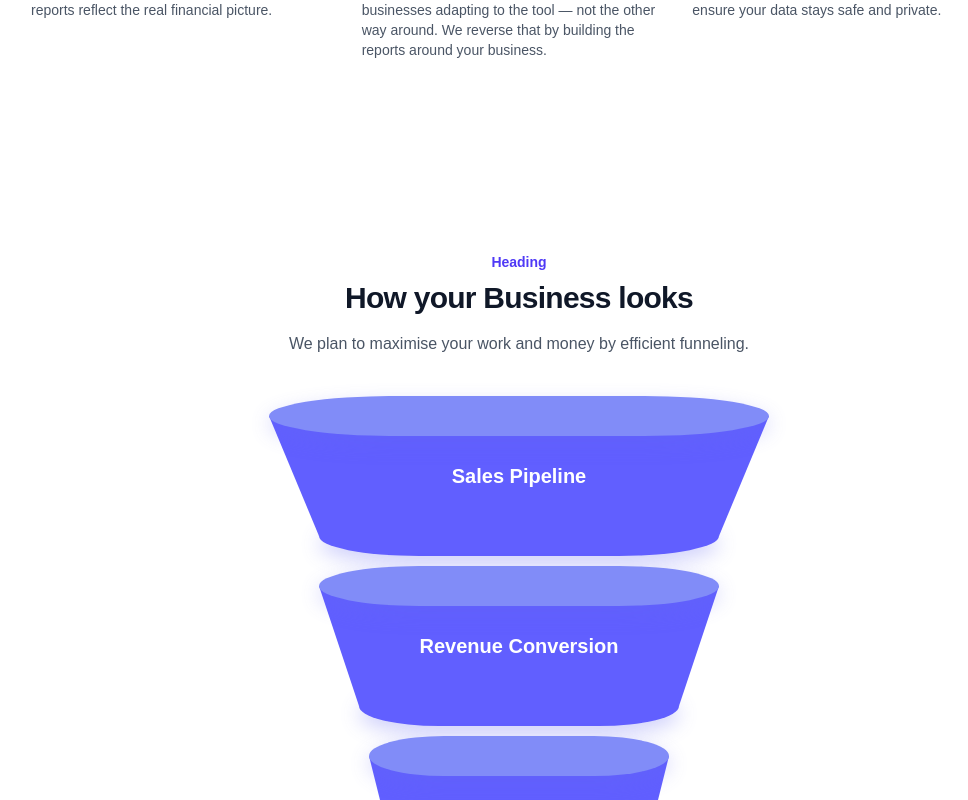
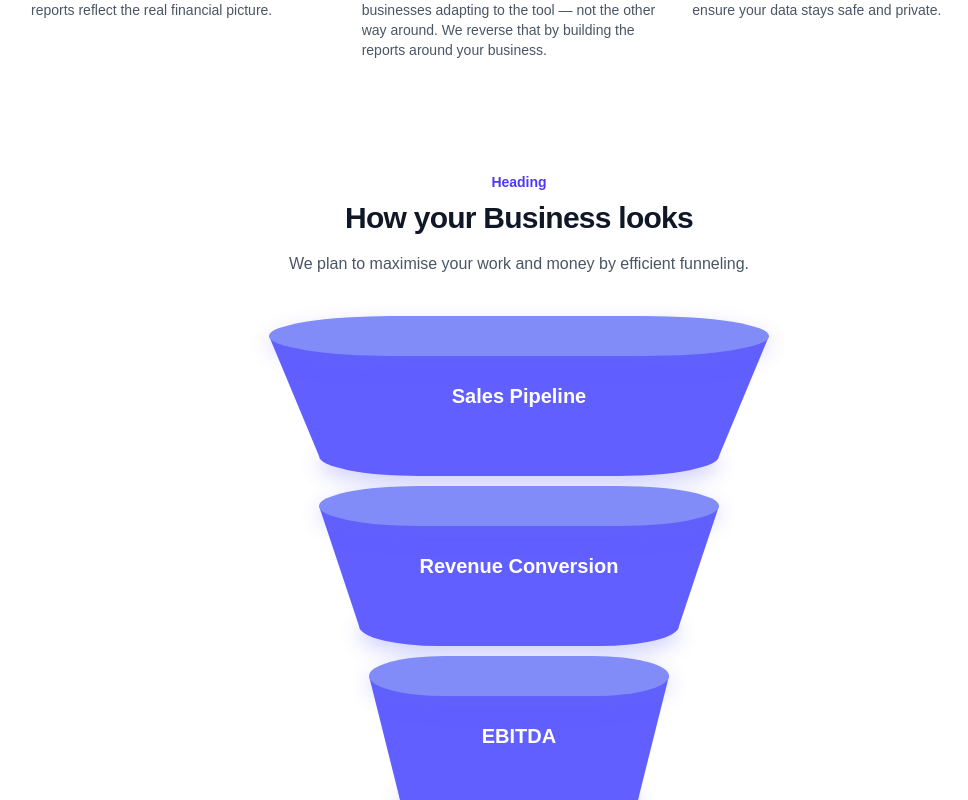
Before and after one commit to BYK-Oxford/byk-website, a Next.js app: page /home in a window 1280 px wide. Shown: the part 2460-3260 px from the top of the page, without its empty margins (121-1089 px from the left). Built offline with nearby package versions, Linux system fonts and the light colour scheme.

Commit message:
only using funnel, maps removed

```diff
--- a/package.json
+++ b/package.json
@@ -17,8 +17,7 @@
     "next": "15.3.2",
     "react": "^18.3.1",
     "react-dom": "^18.3.1",
-    "react-hot-toast": "^2.5.2",
-    "react-simple-maps": "^3.0.0"
+    "react-hot-toast": "^2.5.2"
   },
   "devDependencies": {
     "@eslint/eslintrc": "^3",
--- a/src/app/home/components/funnel.tsx
+++ b/src/app/home/components/funnel.tsx
@@ -67,7 +67,7 @@ export default function Funnel() {
   }, []);
   const sizes = [50, 80, 100];
   return (
-    <div className="bg-white py-12 sm:py-16">
+    <div className="bg-white py-12 sm:py-12">
       <div className="mx-auto max-w-xl text-center mb-10">
         <h2 ref={headingRef} className="text-sm font-semibold text-indigo-600">
           Heading
@@ -84,7 +84,7 @@ export default function Funnel() {
       </div>
 
       {/* Funnel Layers */}
-      <div className="flex flex-col items-center gap-[10px] transform scale-70 md:scale-100">
+      <div className="flex flex-col items-center gap-[10px] transform scale-65 md:scale-100">
         {/* <div className="flex items-center gap-4">
             <div className="w-40 text-right pr-4">
               <p className="text-gray-700 font-semibold">Sales Pipeline</p>
--- a/src/app/home/components/funnelBody.tsx
+++ /dev/null
@@ -1,23 +0,0 @@
-import Funnel from "@/app/home/components/funnel";
-import WorldMap from "@/app/home/components/map";
-
-export default function FunnelBody() {
-  return (
-    <div className="bg-white py-12 sm:py-16">
-      <div className="w-full max-w-7xl mx-auto px-4 flex justify-between items-center">
-        {/* Left empty space */}
-        <div className="flex-1" />
-
-        {/* Funnel centered */}
-        <div className="flex-1 flex justify-center">
-          <Funnel />
-        </div>
-
-        {/* Map aligned right */}
-        <div className="flex-1 flex justify-end">
-          <WorldMap />
-        </div>
-      </div>
-    </div>
-  );
-}
--- a/src/app/home/components/map.tsx
+++ b/src/app/home/components/map.tsx
@@ -11,7 +11,13 @@ export default function WorldMap() {
   };
 
   return (
-    <ComposableMap projectionConfig={{ scale: 150 }} width={800} height={400}>
+    <div className="w-auto h-full max-w-full">
+      <ComposableMap
+        projectionConfig={{ scale: 150 }}
+        width={400}
+        height={200}
+        style={{ width: "100%", height: "auto" }}
+      >
         <Geographies geography={geoUrl}>
           {({ geographies }: { geographies: any[] }) =>
             geographies.map((geo) => (
@@ -45,5 +51,6 @@ export default function WorldMap() {
           }
         </Geographies>
       </ComposableMap>
+    </div>
   );
 }
--- a/src/app/home/page.tsx
+++ b/src/app/home/page.tsx
@@ -5,7 +5,7 @@ import Hero from "@/app/home/components/hero";
 import Stats from "@/app/home/components/stats";
 import Screen from "@/app/home/components/screen";
 import Contact from "@/app/home/components/contact";
-import FunnelBody from "@/app/home/components/funnelBody";
+import Funnel from "@/app/home/components/funnel";
 
 export default function Home() {
   return (
@@ -13,7 +13,7 @@ export default function Home() {
       <Hero />
       <Stats />
       <Screen />
-      <FunnelBody />
+      <Funnel />
       <Contact />
     </div>
   );
```
Also changed, not shown: 1 other file (tests, documents, lock files or other folders). Lines whose indentation alone changed are shown as unchanged.
